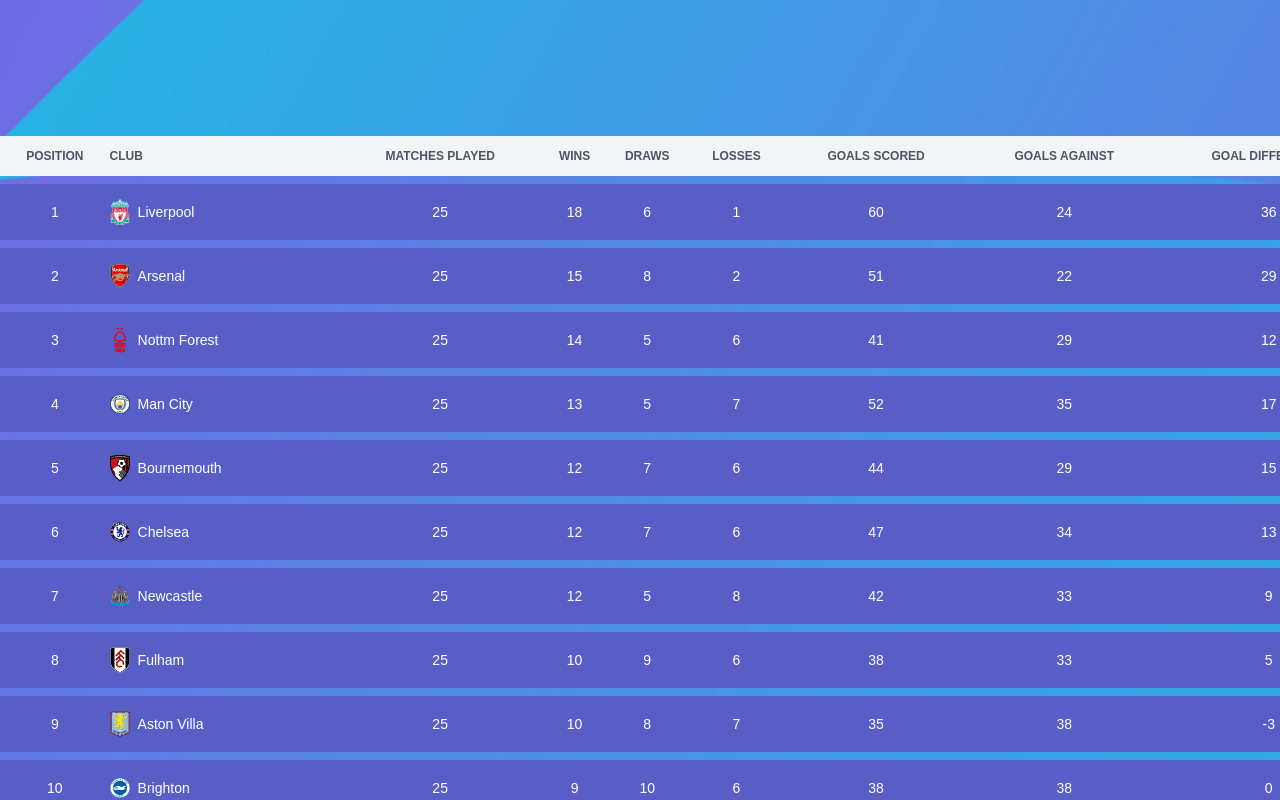
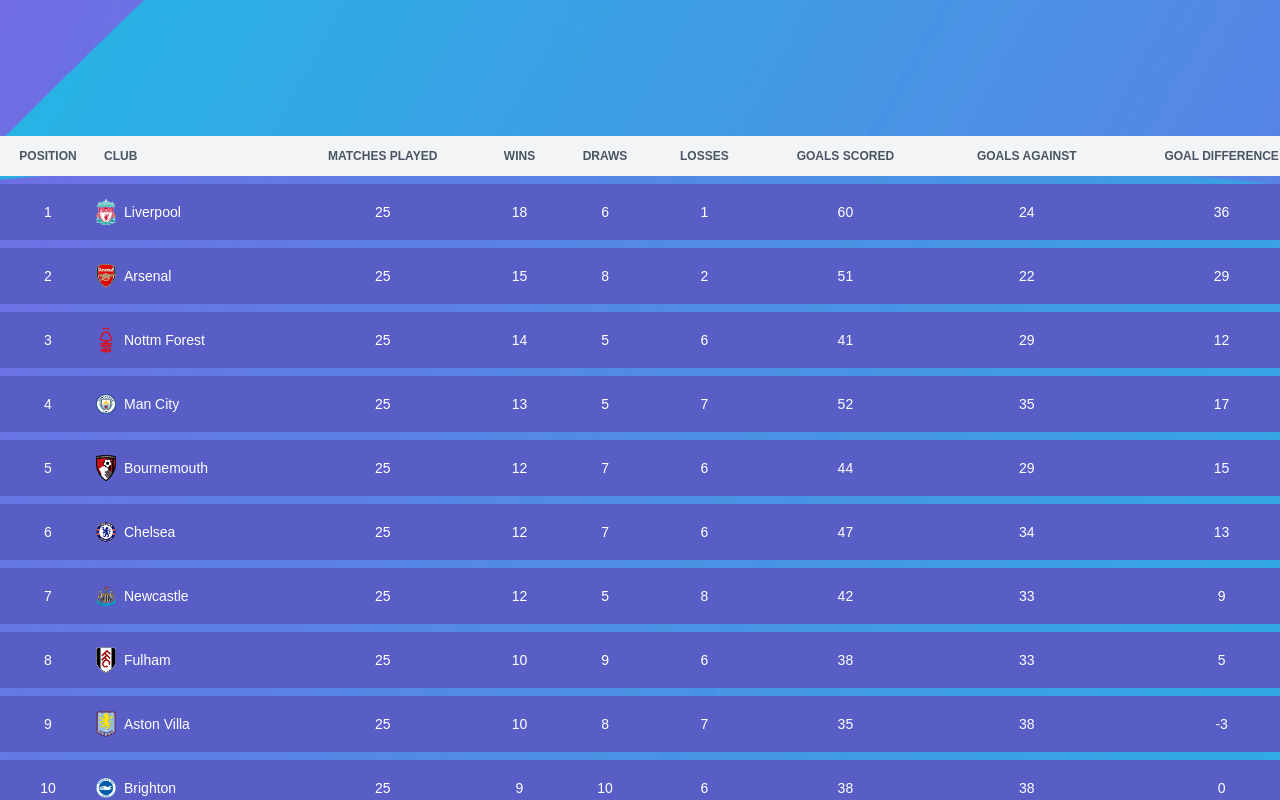
Before and after one commit to cjbeales/premier-league-table, a Next.js app: page / in a window 1280 px wide. Shown: the top 800 px of the page. Built offline with nearby package versions, Linux system fonts and the light colour scheme.

Commit message:
Position and club sizes unified

```diff
--- a/components/LeagueTable/components/LeagueTableBody.tsx
+++ b/components/LeagueTable/components/LeagueTableBody.tsx
@@ -18,7 +18,7 @@
             {data.map((team) => (
                 <tr key={team.club} className={trClassNames}>
                     <td className={classNames(tdClassNames, 'sticky left-0')}>{team.position}</td>
-                    <td className={classNames(tdClassNames, 'sticky left-[110px]')}>
+                    <td className={classNames(tdClassNames, 'sticky left-24')}>
                         <div className="flex items-center gap-2 w-fit">
                             <Image src={team.logo} alt={team.club} width={20} height={20} />
                             {team.club}
--- a/components/LeagueTable/components/LeagueTableHead.tsx
+++ b/components/LeagueTable/components/LeagueTableHead.tsx
@@ -4,15 +4,15 @@
 export const LeagueTableHead = ({
   headerItems,
   theadClassNames = "bg-gray-100 text-center text-xs uppercase text-gray-600",
-  thClassNames = "sticky top-0 z-10 bg-gray-100 px-0 min-w-fit max-w-fit py-3",
+  thClassNames = "sticky top-0 z-10 bg-gray-100 px-2 min-w-fit max-w-fit py-3",
 }: LeagueTableHeadProps) => {
   return (
     <thead className={theadClassNames}>
       <tr>
         {headerItems.map((header) => (
           <th key={header} className={classNames(thClassNames, {
-            'sticky left-0 max-w-[100px] z-30': header === 'Position',
-            'sticky left-[110px] z-30 text-left': header === 'Club',
+            'sticky left-0 w-24 z-30': header === 'Position',
+            'sticky left-24 z-30 text-left': header === 'Club',
             'text-left': header === 'Last 5',
           })}>
             {header}
--- a/components/LeagueTable/index.tsx
+++ b/components/LeagueTable/index.tsx
@@ -4,7 +4,7 @@
 
 export const LeagueTable = () => {
     return (
-        <table className="min-w-[1800px] text-left text-sm overflow-x-auto border-separate border-spacing-y-2">
+        <table className="min-w-[1700px] text-left text-sm overflow-x-auto border-separate border-spacing-y-2">
             <LeagueTableHead headerItems={LEAGUE_TABLE_HEADERS} />
             <LeagueTableBody data={TEAMS} />
         </table>
```
